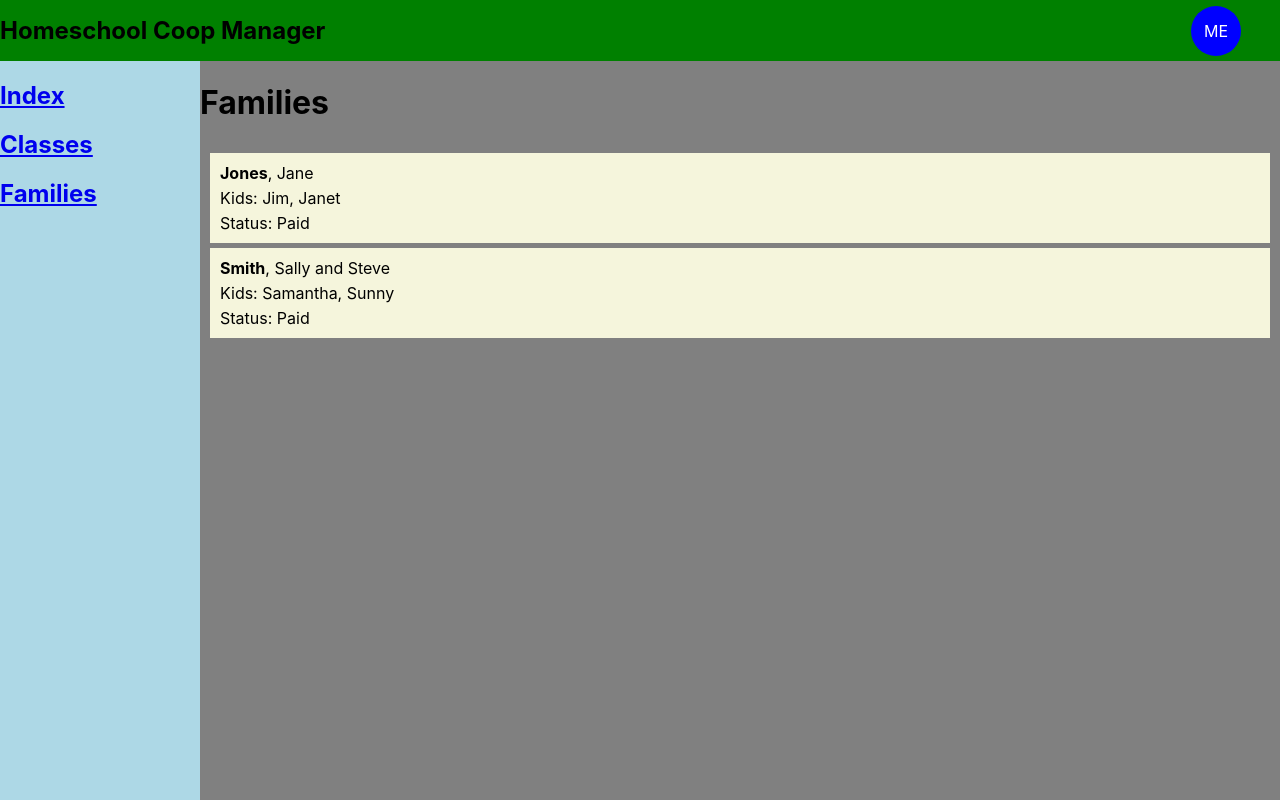
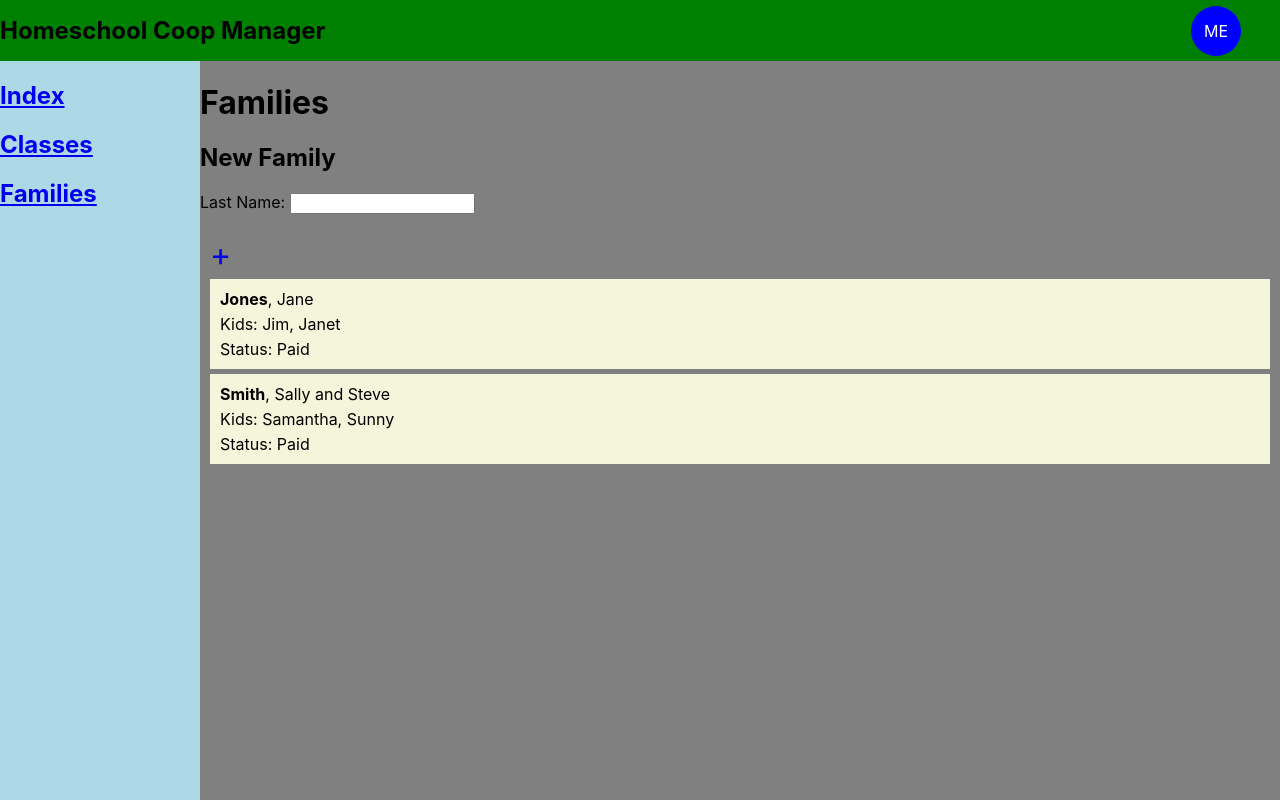
Before and after one commit to greatbob6/homeschool-coop-manager, a React (Create React App) app in the folder ui/: page /families/add in a window 1280 px wide. Built offline with nearby package versions, Linux system fonts and the light colour scheme.

Commit message:
Beginnings of add/edit family form functionality

```diff
--- /dev/null
+++ b/ui/src/components/FamilyForm/FamilyForm.tsx
@@ -0,0 +1,21 @@
+import React from 'react';
+
+import { Family } from '../../model/Family';
+
+interface FamilyFormProps {
+  family: Family | undefined;
+}
+
+const FamilyForm: React.FC<FamilyFormProps> = (props) => {
+  return (
+    <>
+      <h2>{props.family ? 'Edit' : 'New'} Family</h2>
+
+      <p>
+        Last Name: <input value={props.family ? props.family.last_name : ''} />
+      </p>
+    </>
+  );
+}
+
+export default FamilyForm;
--- a/ui/src/components/FamilyList/FamilyList.css
+++ b/ui/src/components/FamilyList/FamilyList.css
@@ -1,3 +1,8 @@
 .FamilyList {
   padding: 5px 10px 10px 10px;
 }
+
+.FamilyList .AddFamily {
+  font-size: 2rem;
+  text-decoration: none;
+}
--- a/ui/src/components/FamilyList/FamilyList.tsx
+++ b/ui/src/components/FamilyList/FamilyList.tsx
@@ -1,4 +1,5 @@
 import React from 'react';
+import { Link } from 'react-router-dom';
 
 import './FamilyList.css';
 
@@ -13,6 +14,7 @@ interface FamilyListProps {
 const FamilyList: React.FC<FamilyListProps> = (props) => {
   return (
     <div className="FamilyList">
+      <Link to="/families/add" className="AddFamily">+</Link>
       {props.families.map(family => {
         return (
           <FamilyListElement key={family.id} family={family} />
--- a/ui/src/page-components/Families/Families.tsx
+++ b/ui/src/page-components/Families/Families.tsx
@@ -1,5 +1,7 @@
 import React from 'react';
+import { Route } from 'react-router-dom';
 
+import FamilyForm from '../../components/FamilyForm/FamilyForm';
 import FamilyList from '../../components/FamilyList/FamilyList';
 
 import { families } from '../../temp-data/family-data';
@@ -9,6 +11,8 @@ const Families: React.FC = () => {
     <>
       <h1>Families</h1>
 
+      <Route path="/families/add" component={FamilyForm} />
+
       <FamilyList families={families} />
     </>
   );
```
